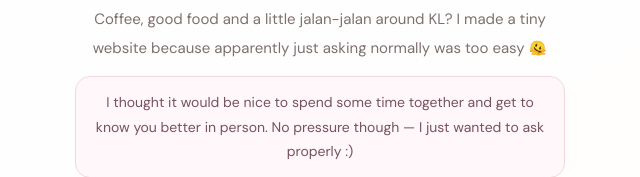
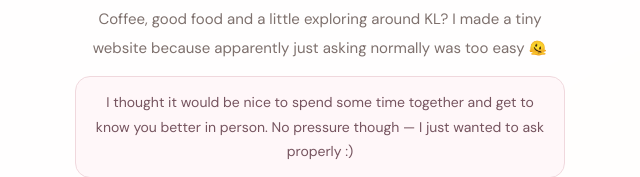
Before and after one commit to ThatGuy3899/Date_Invitation, a plain HTML site: page index.html in a window 1280 px wide. Shown: the part 607-784 px from the top of the page, 320-960 px from the left. Drawn offline with Linux system fonts and the light colour scheme.

Commit message:
Replace jalan-jalan with English in opening invitation

```diff
--- a/index.html
+++ b/index.html
@@ -313,7 +313,7 @@
       <button class="top-illustration mail-sticker" id="mail-sticker" type="button" aria-label="Tap the envelope for a surprise" title="Psst... tap me!">💌<span class="tap-hint">tap me!</span></button>
       <div class="eyebrow"><span class="eyebrow-sparkle">✧</span> SIDE QUEST UNLOCKED · A tiny question <span class="eyebrow-sparkle">✧</span></div>
       <h1>Would you like to go on a <span class="rose">date</span> with me?</h1>
-      <p class="lede">Coffee, good food and a little jalan-jalan around KL? I made a tiny website because apparently just asking normally was too easy 🫠</p>
+      <p class="lede">Coffee, good food and a little exploring around KL? I made a tiny website because apparently just asking normally was too easy 🫠</p>
       <p class="personal-note">I thought it would be nice to spend some time together and get to know you better in person. No pressure though — I just wanted to ask properly :)</p>
       <div class="pills"><span class="pill">☕ Coffee</span><span class="pill">🌤️ An afternoon together</span><span class="pill">📍 Kuala Lumpur</span></div>
       <div class="actions invite-actions"><button class="btn primary" id="yes" type="button">Yes, I'd love to ♡</button><button class="btn secondary" id="maybe-button" type="button">Maybe, let's chat 🫶</button><button class="btn secondary" id="no" type="button">No, thank you</button></div>
```
